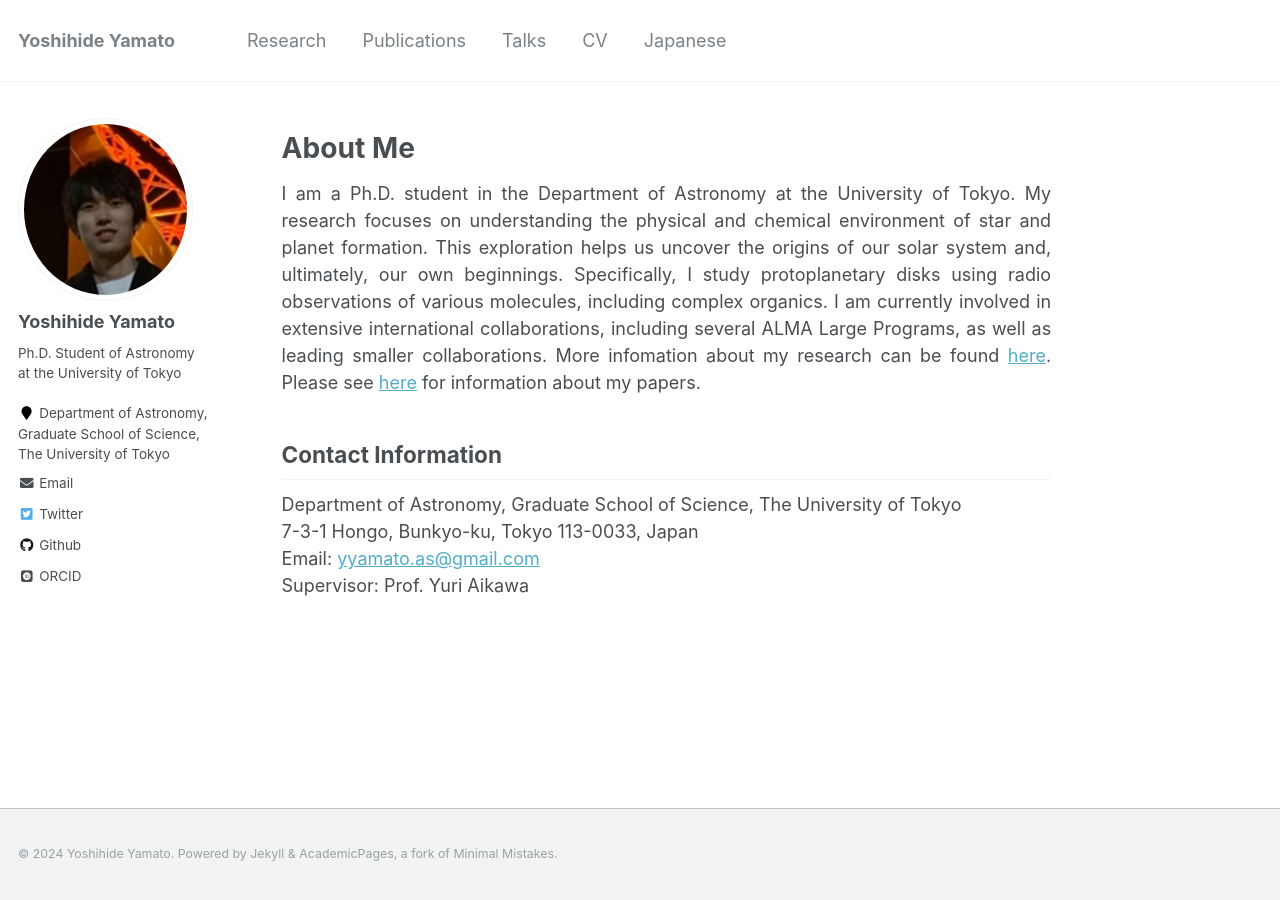
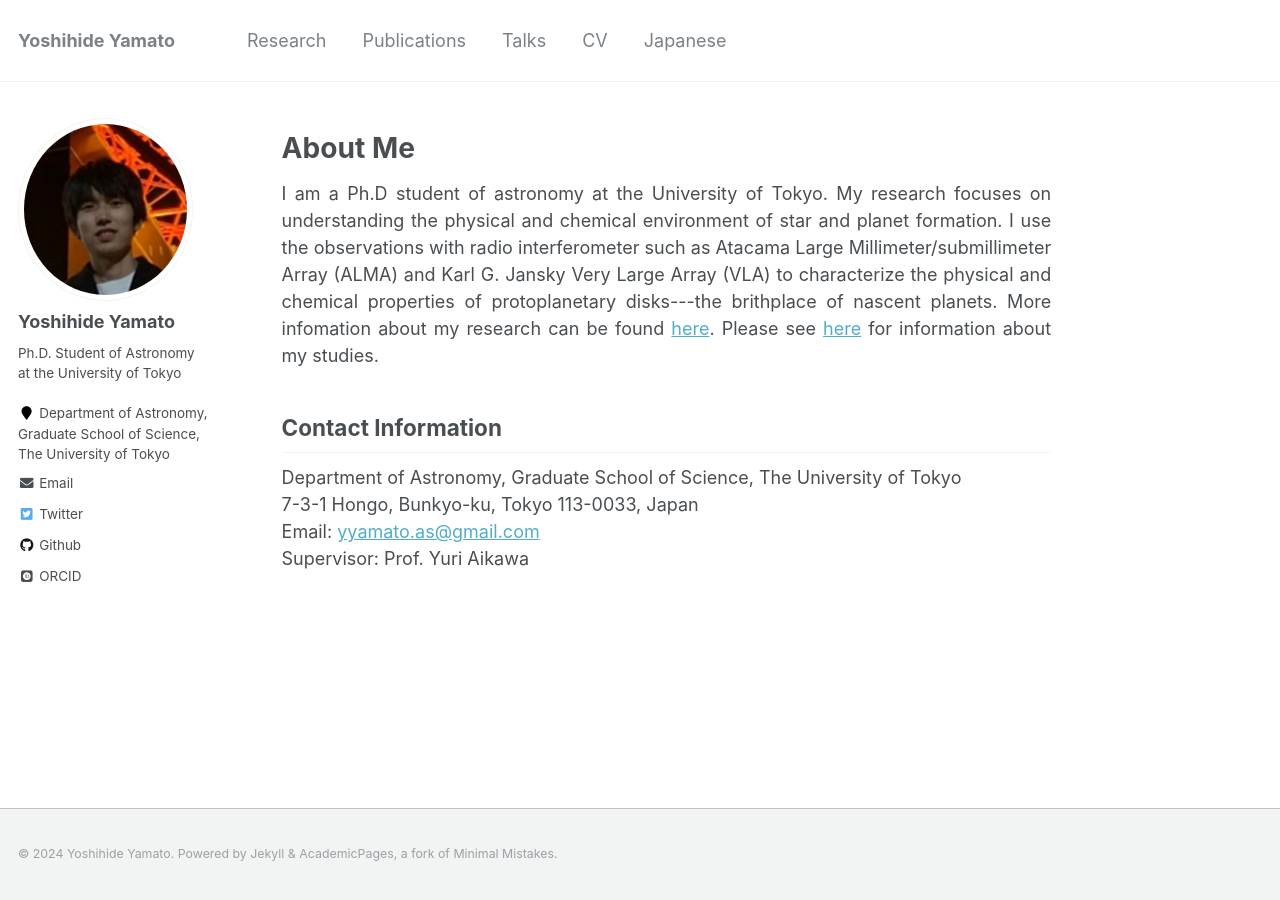
Before and after one commit to yyamato-as/website, a Jekyll site: the page built from _pages/about.md, in a window 1280 px wide. Built offline with Jekyll 4.4.1, drawn with Linux system fonts in a browser that asks for light colours; some web fonts are replaced.

Commit message:
Updates research page

```diff
--- a/_pages/about.md
+++ b/_pages/about.md
@@ -10,7 +10,16 @@ redirect_from:
 
 
 # About Me
-<div style="text-align: justify">I am a Ph.D. student in the Department of Astronomy at the University of Tokyo. My research focuses on understanding the physical and chemical environment of star and planet formation. This exploration helps us uncover the origins of our solar system and, ultimately, our own beginnings. Specifically, I study protoplanetary disks using radio observations of various molecules, including complex organics. I am currently involved in extensive international collaborations, including several ALMA Large Programs, as well as leading smaller collaborations. More infomation about my research can be found <a href="https://yyamato-as.github.io/website/research">here</a>. Please see <a href="https://yyamato-as.github.io/website/publications">here</a> for information about my papers.</div>
+<div style="text-align: justify">I am a Ph.D student of astronomy at the University of Tokyo. My research focuses on understanding the physical and chemical environment of star and planet formation.
+<!-- This exploration helps us uncover the origins of our solar system and, ultimately, our own beginnings.  -->
+<!-- Specifically, I study protoplanetary disks using radio observations of various molecules, including complex organics.  -->
+I use the observations with radio interferometer such as Atacama Large Millimeter/submillimeter Array (ALMA) and Karl G. Jansky Very Large Array (VLA) to characterize the physical and chemical properties of protoplanetary disks---the brithplace of nascent planets.
+
+More infomation about my research can be found <a href="https://yyamato-as.github.io/website/research">here</a>. Please see <a href="https://yyamato-as.github.io/website/publications">here</a> for information about my studies.</div>
+
+
+
+<!-- I am currently involved in extensive international collaborations, including several ALMA Large Programs, as well as leading smaller collaborations. More infomation about my research can be found <a href="https://yyamato-as.github.io/website/research">here</a>. Please see <a href="https://yyamato-as.github.io/website/publications">here</a> for information about my papers.</div> -->
 
 Contact Information
 ------
```
Also changed, not shown: _pages/research.md (added, +14 -0 lines), 1 other file.
